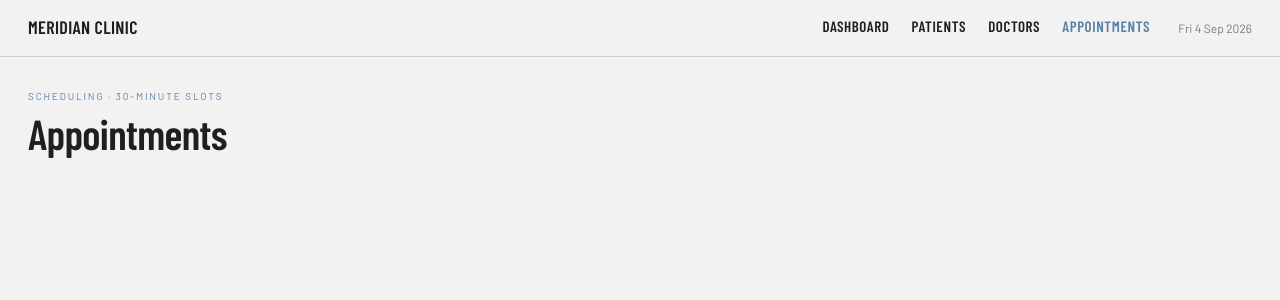
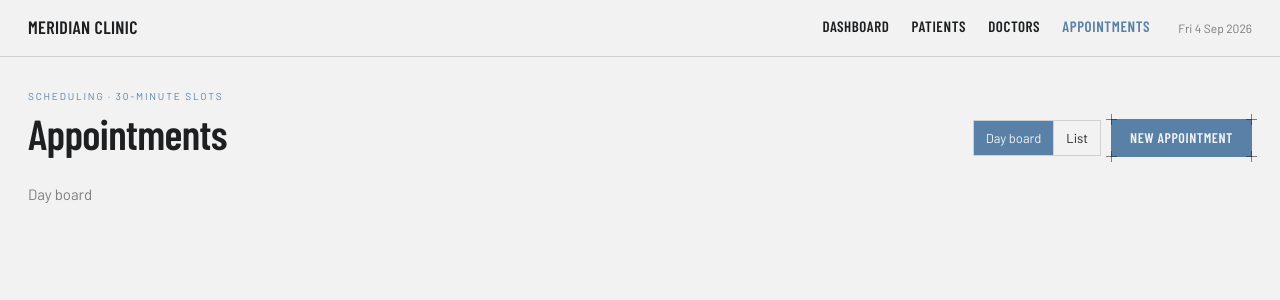
Before and after one commit to newYasser/ClinicalAppointmentSystem, an Angular app in the folder clinical-appointment-app/: page /appointments in a window 1280 px wide. Shown: the top 300 px of the page. Built offline with nearby package versions, Linux system fonts and the light colour scheme; no server answers.

Commit message:
Add the appointments shell with a day board / list toggle

```diff
--- /dev/null
+++ b/clinical-appointment-app/src/app/features/appointments/appointment-list.ts
@@ -0,0 +1,7 @@
+import { Component } from '@angular/core';
+
+@Component({
+  selector: 'app-appointment-list',
+  template: `<p class="text-muted">Appointment list</p>`,
+})
+export class AppointmentListView {}
--- /dev/null
+++ b/clinical-appointment-app/src/app/features/appointments/appointments.html
@@ -0,0 +1,39 @@
+<app-page-header kicker="Scheduling · 30-minute slots" heading="Appointments">
+  <div class="seg" role="group" aria-label="Appointment view">
+    <label class="seg-opt">
+      <input
+        type="radio"
+        name="appointments-view"
+        value="day"
+        [checked]="view() === 'day'"
+        (change)="setView('day')"
+      />
+      Day board
+    </label>
+    <label class="seg-opt">
+      <input
+        type="radio"
+        name="appointments-view"
+        value="list"
+        [checked]="view() === 'list'"
+        (change)="setView('list')"
+      />
+      List
+    </label>
+  </div>
+
+  <a
+    class="btn btn-primary action"
+    appBlueprint
+    routerLink="/appointments/new"
+    [queryParams]="newAppointmentParams()"
+  >
+    New appointment
+  </a>
+</app-page-header>
+
+@if (view() === 'day') {
+  <app-day-board />
+} @else {
+  <app-appointment-list />
+}
--- /dev/null
+++ b/clinical-appointment-app/src/app/features/appointments/appointments.scss
@@ -0,0 +1,5 @@
+.action {
+  padding: 10px 18px;
+  letter-spacing: 0.04em;
+  text-transform: uppercase;
+}
--- a/clinical-appointment-app/src/app/features/appointments/appointments.ts
+++ b/clinical-appointment-app/src/app/features/appointments/appointments.ts
@@ -1,9 +1,40 @@
-import { Component } from '@angular/core';
+import { Component, computed, inject } from '@angular/core';
+import { toSignal } from '@angular/core/rxjs-interop';
+import { ActivatedRoute, Params, Router, RouterLink } from '@angular/router';
+
+import { Blueprint } from '../../shared/ui/blueprint';
 import { PageHeader } from '../../shared/ui/page-header';
+import { AppointmentListView } from './appointment-list';
+import { DayBoardView } from './day-board';
+
+export type AppointmentsView = 'day' | 'list';
 
 @Component({
   selector: 'app-appointments',
-  imports: [PageHeader],
-  template: `<app-page-header kicker="Scheduling &middot; 30-minute slots" heading="Appointments" />`,
+  imports: [RouterLink, Blueprint, PageHeader, DayBoardView, AppointmentListView],
+  templateUrl: './appointments.html',
+  styleUrl: './appointments.scss',
 })
-export class Appointments {}
+export class Appointments {
+  private readonly router = inject(Router);
+  private readonly route = inject(ActivatedRoute);
+
+  private readonly queryParams = toSignal(this.route.queryParamMap, { requireSync: true });
+
+  protected readonly view = computed<AppointmentsView>(() =>
+    this.queryParams().get('view') === 'list' ? 'list' : 'day',
+  );
+
+  protected readonly newAppointmentParams = computed<Params>(() => {
+    const date = this.queryParams().get('date');
+    return date ? { date } : {};
+  });
+
+  protected setView(view: AppointmentsView): void {
+    void this.router.navigate([], {
+      relativeTo: this.route,
+      queryParams: { view },
+      queryParamsHandling: 'merge',
+    });
+  }
+}
--- /dev/null
+++ b/clinical-appointment-app/src/app/features/appointments/day-board.ts
@@ -0,0 +1,7 @@
+import { Component } from '@angular/core';
+
+@Component({
+  selector: 'app-day-board',
+  template: `<p class="text-muted">Day board</p>`,
+})
+export class DayBoardView {}
```
